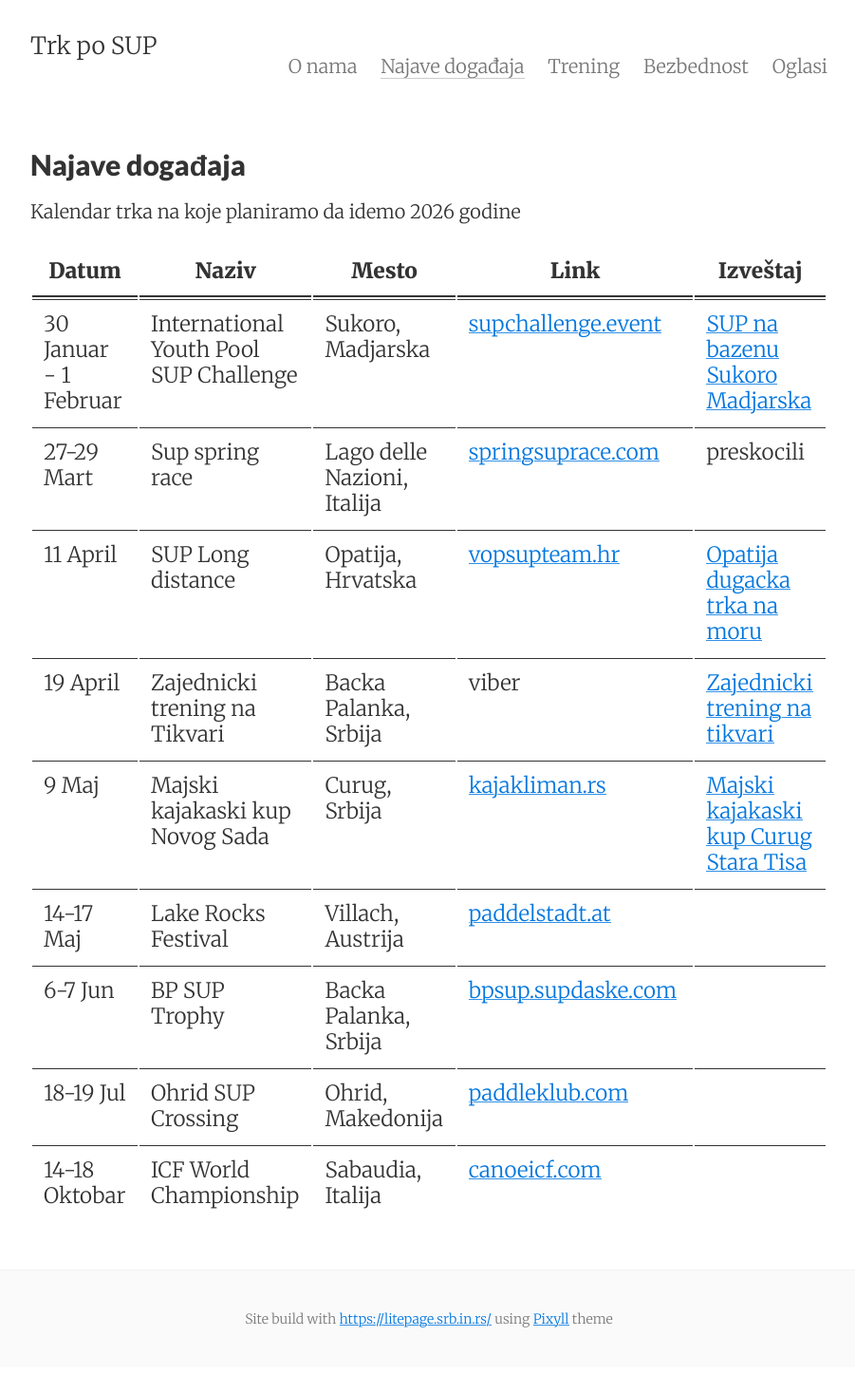
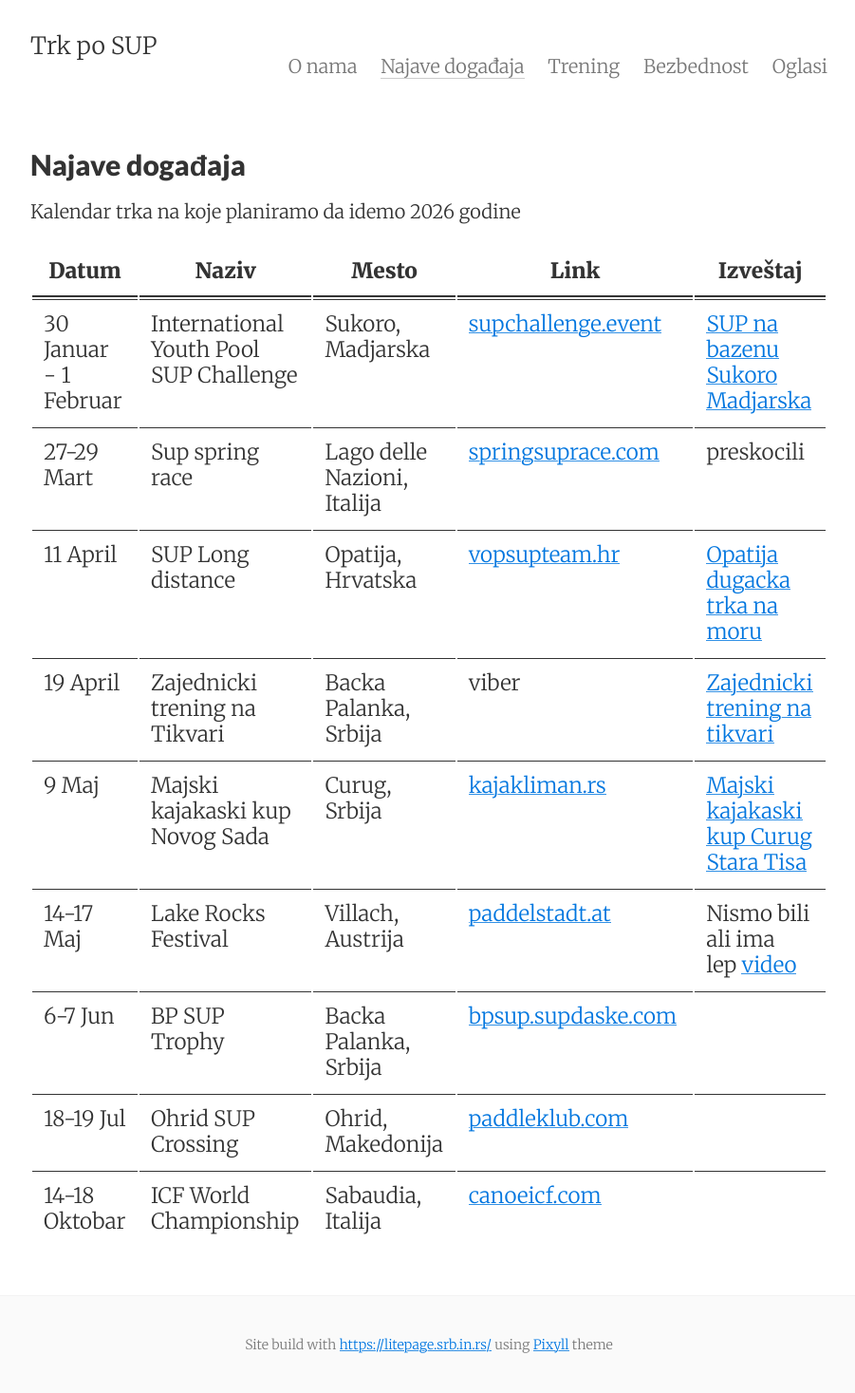
Before and after one commit to trkinrs/trk-po-sup.srb.in.rs, a Jekyll site: the page built from najave.md, in a window 1280 px wide. Shown: the whole page at 95% size, without its empty margins (188-1089 px from the left). Built offline with Jekyll 4.4.1, drawn with Linux system fonts in a browser that asks for light colours; before the commit the page ends 1440 px from its top, so only the background shows below that.

```diff
--- a/najave.md
+++ b/najave.md
@@ -4,14 +4,14 @@ title: Najave događaja
 ---
 Kalendar trka na koje planiramo da idemo 2026 godine
 
-| Datum                 | Naziv                                  | Mesto                       | Link                                                                                        | Izveštaj                                                                                                       |
-| --------------------- | -------------------------------------- | --------------------------- | ------------------------------------------------------------------------------------------- | --------------------------------------------------------------------------------------------------------------- |
-| 30 Januar - 1 Februar | International Youth Pool SUP Challenge | Sukoro, Madjarska           | [supchallenge.event](https://supchallenge.events/)                                             | [SUP na bazenu Sukoro Madjarska]({{ site.baseurl }}/2026/01/30/sup-na-bazenu-sukoro-madjarska/)                 |
-| 27-29 Mart            | Sup spring race                        | Lago delle Nazioni, Italija | [springsuprace.com](https://www.springsuprace.com/)                                            | preskocili                                                                                                      |
-| 11 April              | SUP Long distance                      | Opatija, Hrvatska           | [vopsupteam.hr](https://vopsupteam.hr/Kup%20kvarnera.html)                                     | [Opatija dugacka trka na moru]({{ site.baseurl }}//2026/04/11/opatija-dugacka-trka-na-moru/)                    |
-| 19 April              | Zajednicki trening na Tikvari          | Backa Palanka, Srbija       | viber                                                                                       | [Zajednicki trening na tikvari]({{ site.baseurl }}//2026/04/20/zajednicki-trening/)                             |
-| 9 Maj                 | Majski kajakaski kup Novog Sada        | Curug, Srbija               | [kajakliman.rs](https://kajakliman.rs/majski-kajakaski-kup-2026-curug-9-maj/)                  | [Majski kajakaski kup Curug Stara Tisa]({{ site.baseurl }}//2026/05/09/majski-kajakaski-kup-curug-stara-tisa/)  |
-| 14-17 Maj             | Lake Rocks Festival                    | Villach, Austrija           | [paddelstadt.at](https://www.paddelstadt.at/en/festival/)                                      |                                                                                                                 |
-| 6-7 Jun               | BP SUP Trophy                          | Backa Palanka, Srbija       | [bpsup.supdaske.com](https://www.bpsup.supdaske.com/)                                         |                                                                                                                 |
-| 18-19 Jul             | Ohrid SUP Crossing                     | Ohrid, Makedonija           | [paddleklub.com](https://paddleklub.com/registration)                                          |                                                                                                                 |
-| 14-18 Oktobar         | ICF World Championship                 | Sabaudia, Italija           | [canoeicf.com](https://www.canoeicf.com/stand-up-paddling-world-championships/sabaudia-2026 ) |                                                                                                                 |
+| Datum                 | Naziv                                  | Mesto                       | Link                                                                                        | Izveštaj                                                                                                      |
+| --------------------- | -------------------------------------- | --------------------------- | ------------------------------------------------------------------------------------------- | -------------------------------------------------------------------------------------------------------------- |
+| 30 Januar - 1 Februar | International Youth Pool SUP Challenge | Sukoro, Madjarska           | [supchallenge.event](https://supchallenge.events/)                                             | [SUP na bazenu Sukoro Madjarska]({{ site.baseurl }}/2026/01/30/sup-na-bazenu-sukoro-madjarska/)                |
+| 27-29 Mart            | Sup spring race                        | Lago delle Nazioni, Italija | [springsuprace.com](https://www.springsuprace.com/)                                            | preskocili                                                                                                     |
+| 11 April              | SUP Long distance                      | Opatija, Hrvatska           | [vopsupteam.hr](https://vopsupteam.hr/Kup%20kvarnera.html)                                     | [Opatija dugacka trka na moru]({{ site.baseurl }}//2026/04/11/opatija-dugacka-trka-na-moru/)                   |
+| 19 April              | Zajednicki trening na Tikvari          | Backa Palanka, Srbija       | viber                                                                                       | [Zajednicki trening na tikvari]({{ site.baseurl }}//2026/04/20/zajednicki-trening/)                            |
+| 9 Maj                 | Majski kajakaski kup Novog Sada        | Curug, Srbija               | [kajakliman.rs](https://kajakliman.rs/majski-kajakaski-kup-2026-curug-9-maj/)                  | [Majski kajakaski kup Curug Stara Tisa]({{ site.baseurl }}//2026/05/09/majski-kajakaski-kup-curug-stara-tisa/) |
+| 14-17 Maj             | Lake Rocks Festival                    | Villach, Austrija           | [paddelstadt.at](https://www.paddelstadt.at/en/festival/)                                      | Nismo bili ali ima lep [video](https://youtu.be/fUVMzVAYieY?t=898)                                               |
+| 6-7 Jun               | BP SUP Trophy                          | Backa Palanka, Srbija       | [bpsup.supdaske.com](https://www.bpsup.supdaske.com/)                                         |                                                                                                                |
+| 18-19 Jul             | Ohrid SUP Crossing                     | Ohrid, Makedonija           | [paddleklub.com](https://paddleklub.com/registration)                                          |                                                                                                                |
+| 14-18 Oktobar         | ICF World Championship                 | Sabaudia, Italija           | [canoeicf.com](https://www.canoeicf.com/stand-up-paddling-world-championships/sabaudia-2026 ) |                                                                                                                |
```
